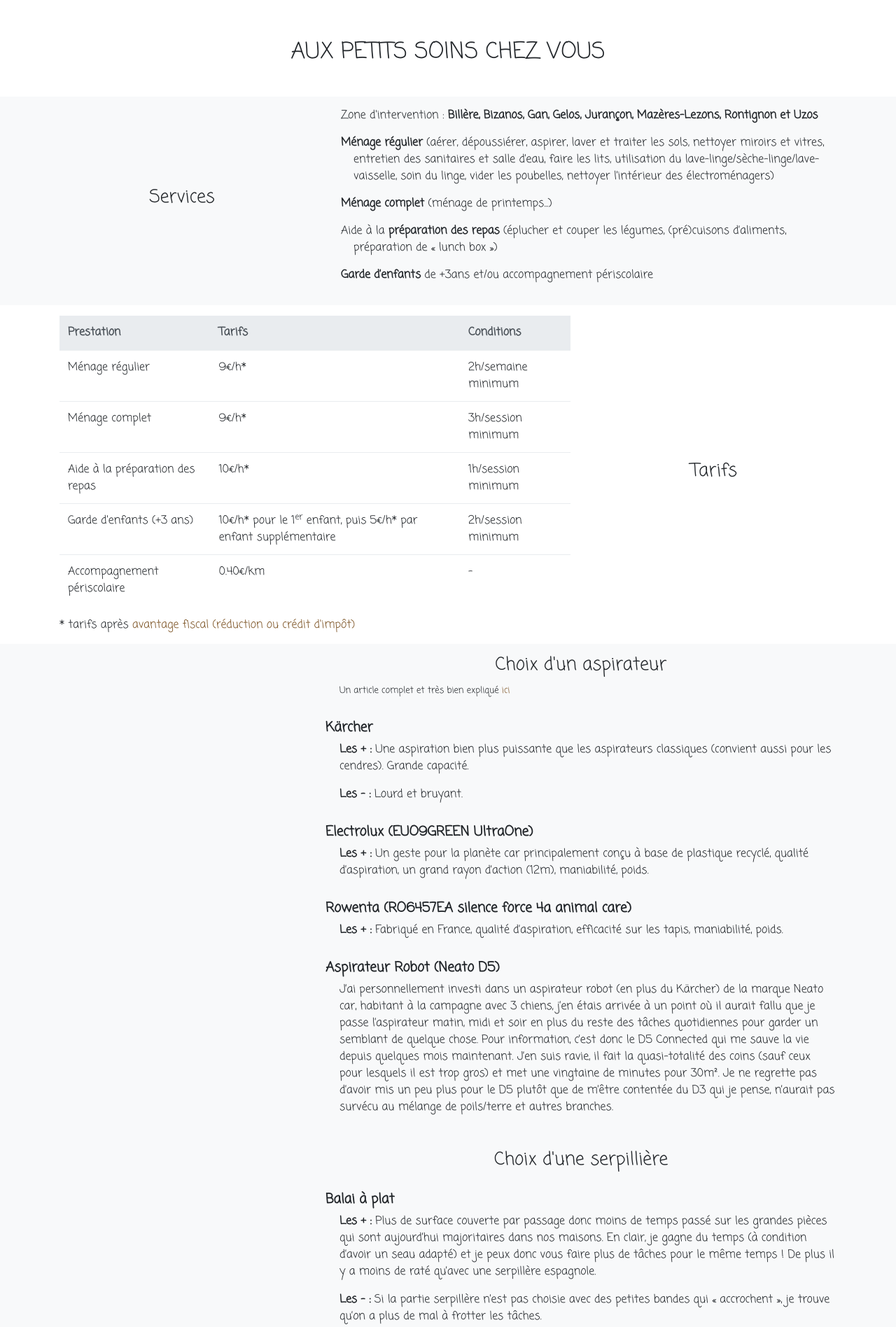
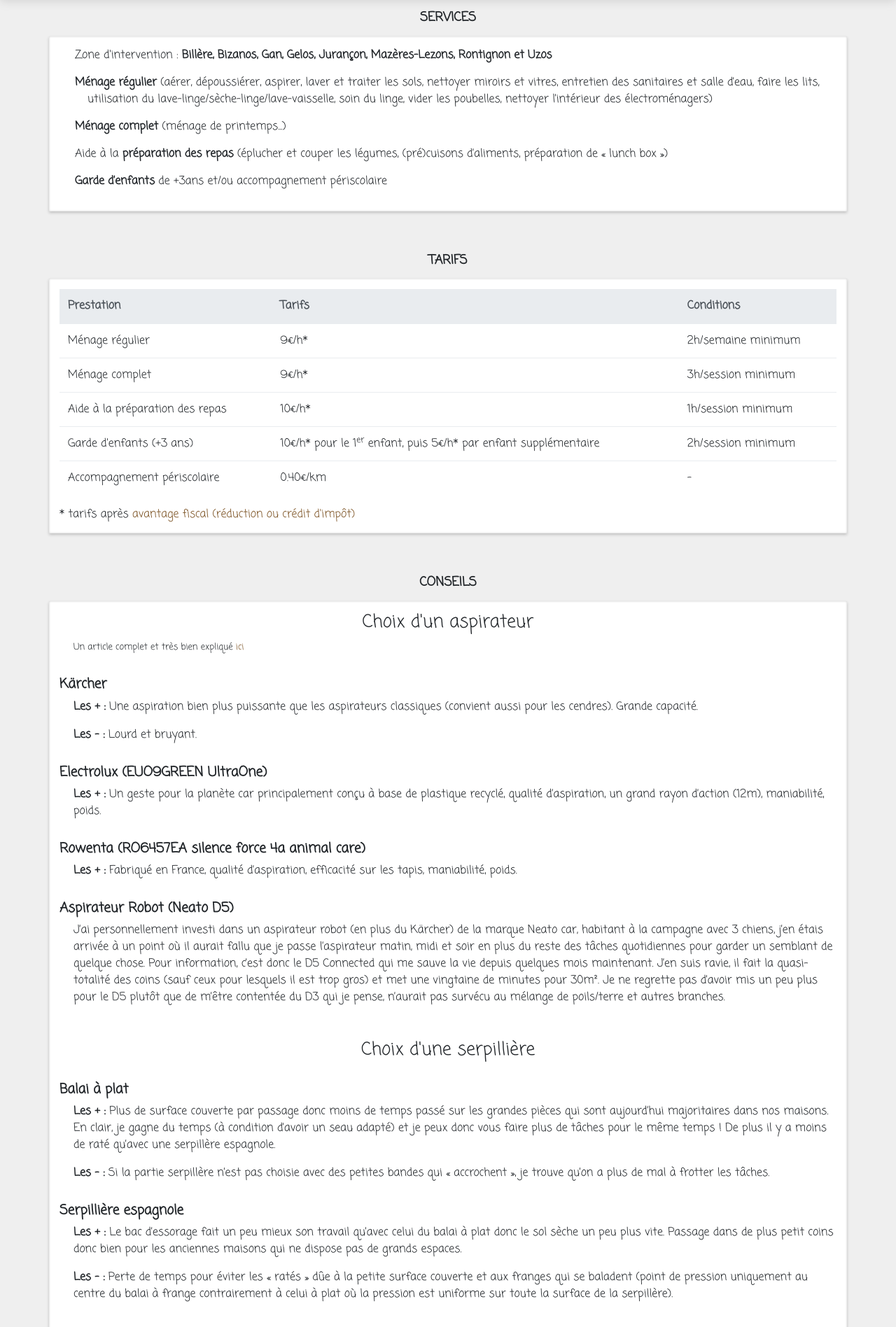
Before and after one commit to hostalerye/apscv, a PHP site: page / in a window 1280 px wide. Shown: the part 76-1972 px from the top of the page at 70% size. Run offline with PHP 8.4, Linux system fonts and the light colour scheme; some libraries are stand-ins or nearby versions.

Commit message:
start redesign

```diff
--- a/css/main.css
+++ b/css/main.css
@@ -106,17 +106,27 @@ textarea {
    Author's custom styles
    ========================================================================== */
 
+header {
+    box-shadow: 0 0 15px rgba(0,0,0,.15);
+}
+
+.apscv-navbar {
+    background-color: white;
+}
+
 main {
-    margin-top: 76px;
+    padding-top: 76px;
+    padding-bottom: 1px;
+    background-color: #efefef;
 }
 
 footer {
     padding-top: 20px;
-    background-color: #f8f9fa;
+    background-color: white;
 }
 
-section:nth-child(2n+2) {
-    background-color: #f8f9fa;
+section {
+    margin-bottom: 30px;
 }
 
 a {
@@ -156,8 +166,18 @@ p {
     margin-left: 20px;
 }
 
+.section-title {
+    margin-bottom: 15px;
+    font-weight: 600;
+    text-transform: uppercase;
+    font-size: 18px;
+}
+
 .section-content {
     font-family: 'Coming Soon', cursive;
+    padding: 15px;
+    background-color: white;
+    box-shadow: inset 0 0 3px 0 rgba(0,0,0,0.2), 0 2px 4px 0 rgba(0,0,0,0.2);
 }
 
 .services-list {
--- a/index.html
+++ b/index.html
@@ -45,8 +45,8 @@
         <link rel="stylesheet" href="css/main.css">
     </head>
     <body>
-        <header>
-            <nav class="navbar fixed-top navbar-expand-md navbar-light bg-light apscv-navbar">
+        <header class="fixed-top">
+            <nav class="navbar navbar-expand-md navbar-light apscv-navbar">
                 <a class="navbar-brand" href="#">
                     <img alt="" class="d-inline-block align-top" src="/img/logo.png" width="auto" height="50">
                 </a>
@@ -75,17 +75,11 @@
             </nav>
         </header>
         <main>
-            <section id="presentation">
-                <div class="container section-container">
-                    <h1 class="h2 text-uppercase">Aux petits soins chez vous</h1>
-                </div>
-            </section>
-
             <section id="services">
                 <div class="container section-container">
                     <div class="row align-items-center">
-                        <h2 class="section-title col-12 col-md-4 order-1">Services</h2>
-                        <div class="section-content col-12 col-md-8 order-2">
+                        <h2 class="section-title col-12">Services</h2>
+                        <div class="section-content col-12">
                             <ul class="services-list">
                                 <li>
                                     <i class="fa fa-map-marker"></i>
@@ -116,8 +110,8 @@
             <section id="tarifs">
                 <div class="container section-container">
                     <div class="row align-items-center pricing-container">
-                        <h2 class="section-title col-12 col-md-4 order-1 order-md-2">Tarifs</h2>
-                        <div class="section-content col-12 col-md-8 order-2 order-md-1">
+                        <h2 class="section-title col-12">Tarifs</h2>
+                        <div class="section-content col-12">
                             <div class="pricing-table-wrapper">
                                 <table class="table">
                                     <thead class="thead-light">
@@ -167,8 +161,8 @@
             <section id="conseils">
                 <div class="container section-container">
                     <div class="row align-items-center">
-                        <h2 class="section-title col-12 col-md-4 order-1">Conseils</h2>
-                        <div class="section-content col-12 col-md-8 order-2">
+                        <h2 class="section-title col-12">Conseils</h2>
+                        <div class="section-content col-12">
                             <h2>Choix d'un aspirateur</h2>
                             <p><small>Un article complet et très bien expliqué <a href="https://testavis.fr/comment-choisir-aspirateur/">ici</a></small></p>
                             <h3 class="font-weight-bold">Kärcher</h3>
@@ -274,8 +268,8 @@
             <section id="avantages">
                 <div class="container section-container">
                     <div class="row align-items-center">
-                        <h2 class="section-title col-12 col-md-4 order-1 order-md-2">Avantages</h2>
-                        <div class="section-content col-12 col-md-8 order-2 order-md-1">
+                        <h2 class="section-title col-12">Avantages</h2>
+                        <div class="section-content col-12">
                             <ul>
                                 <li>Entreprise inscrite au registre de la chambre des métiers et de l'artisanat</li>
                                 <li>Avantage fiscal</li>
@@ -291,8 +285,8 @@
             <section id="contact">
                 <div class="container section-container">
                     <div class="row align-items-center">
-                        <h2 class="section-title col-12 col-md-4 order-1">Contact</h2>
-                        <div class="section-content col-12 col-md-8 order-2">
+                        <h2 class="section-title col-12">Contact</h2>
+                        <div class="section-content col-12">
                             <div>
                                 <i class="fa fa-at"></i> <span class="contact-title">email :</span> <a href="mailto:auxpetitssoinschezvous@gmail.com">auxpetitssoinschezvous@gmail.com</a>
                             </div>
```
